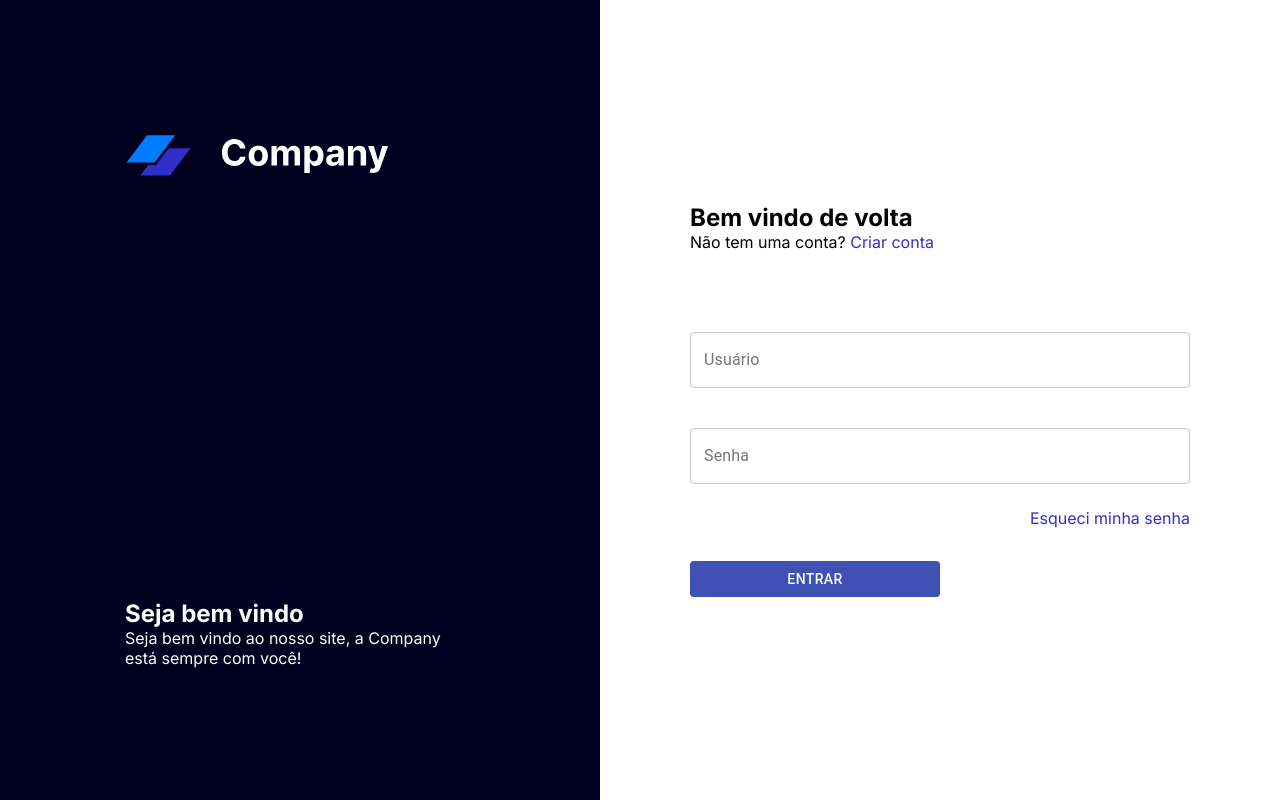
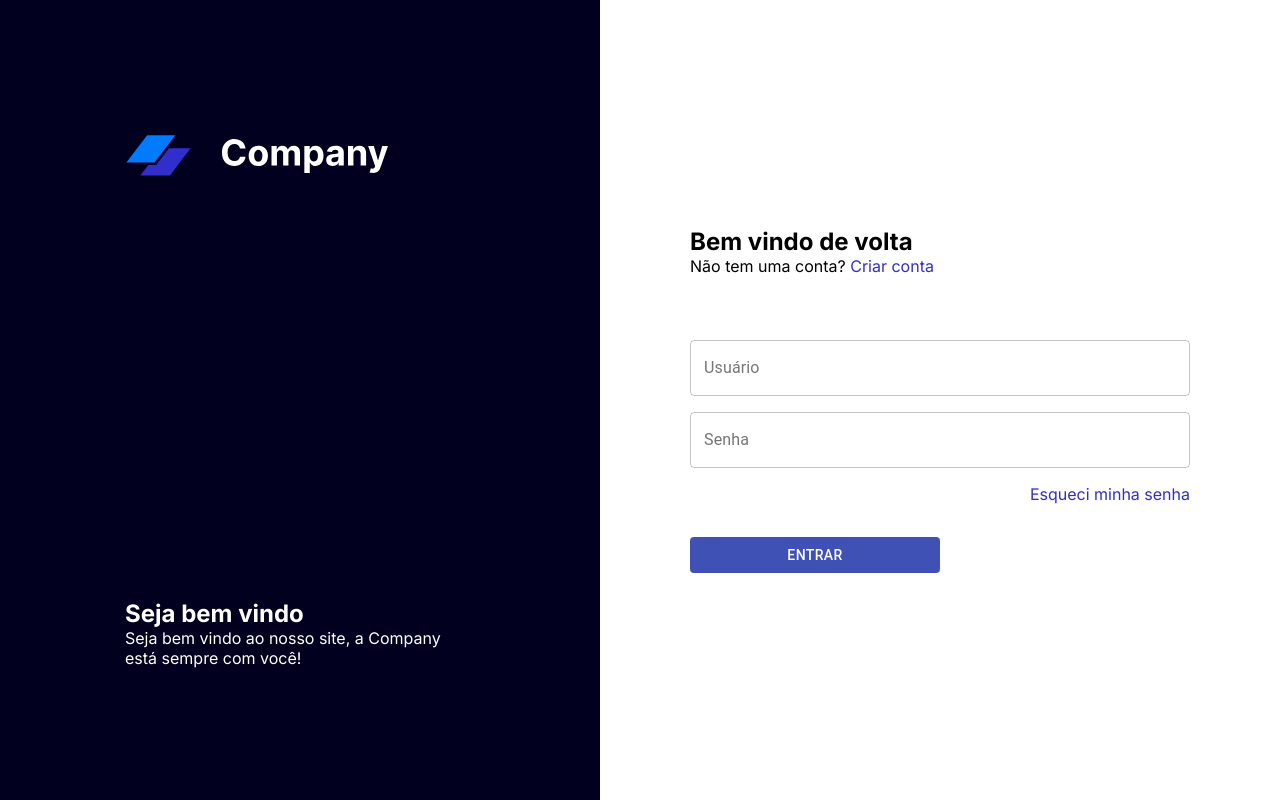
Before and after one commit to matebeing/company, a React (Vite) app: page /login in a window 1280 px wide. Built offline with nearby package versions, Linux system fonts and the light colour scheme; the HTML template or start-up script is replaced by a standard one.

Commit message:
fix: input margin spacement (loginForm)

```diff
--- a/src/components/LoginForm/index.jsx
+++ b/src/components/LoginForm/index.jsx
@@ -33,7 +33,6 @@ const LoginForm = () => {
                     error={!!errors.user}
                     helperText={errors.user ? errors.user.message : ''}
                     fullWidth
-                    margin="normal"
                 />
                 )}
             />
@@ -50,8 +49,6 @@ const LoginForm = () => {
                     error={!!errors.password}
                     helperText={errors.password ? errors.password.message : ''}
                     fullWidth
-                    margin="normal"
-
                 />
                 )}
             />
```
